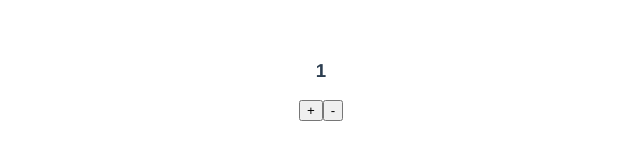
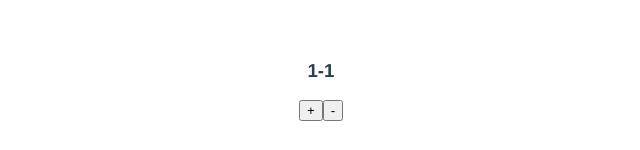
Before and after one commit to thelaurelyy/vuex, a Vue app in the folder vuexLearning/: page /#/count in a window 1280 px wide. Shown: the part 309-459 px from the top of the page, without its empty margins (319-959 px from the left). Built offline with nearby package versions, Linux system fonts and the light colour scheme.

Commit message:
第二讲 store访问状态对象的三种方法

```diff
--- a/vuexLearning/src/components/count.vue
+++ b/vuexLearning/src/components/count.vue
@@ -3,7 +3,7 @@
         <h2>{{msg}}</h2>
         <br>
 
-        <h3>{{$store.state.count}}</h3>
+        <h3>{{$store.state.count}}-{{count}}</h3>
         <div>
             <button @click="$store.commit('add')">+</button>
             <button @click="$store.commit('reduce')">-</button>
@@ -13,6 +13,7 @@
 
 <script>
     import store from '@/vuex/store.js';
+    import { mapState } from 'vuex';
 
     export default {
         name: "count",
@@ -21,6 +22,20 @@
             msg: "Hello Vuex",
           }
         },
+        /*
+        //法一：
+        computed:{
+          count(){
+            return this.$store.state.count;
+          }
+        },*/
+        /*
+        //法二：
+        computed: mapState({
+          count: state => state.count
+        }),*/
+        //法三：也是最常用的方法
+        computed: mapState(['count']),
         store
     }
 </script>
```
Also changed, not shown: 1 other file (tests, documents, lock files or other folders).
